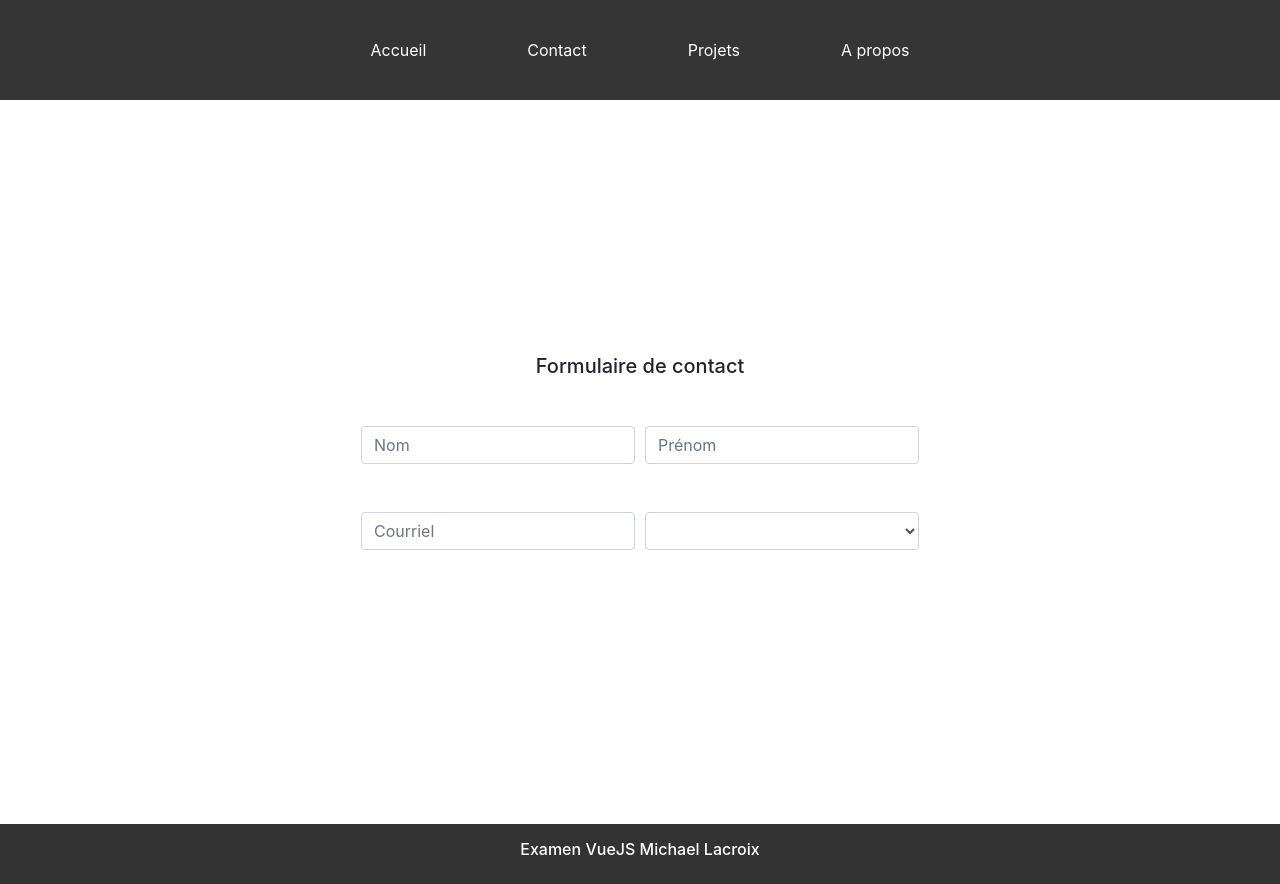
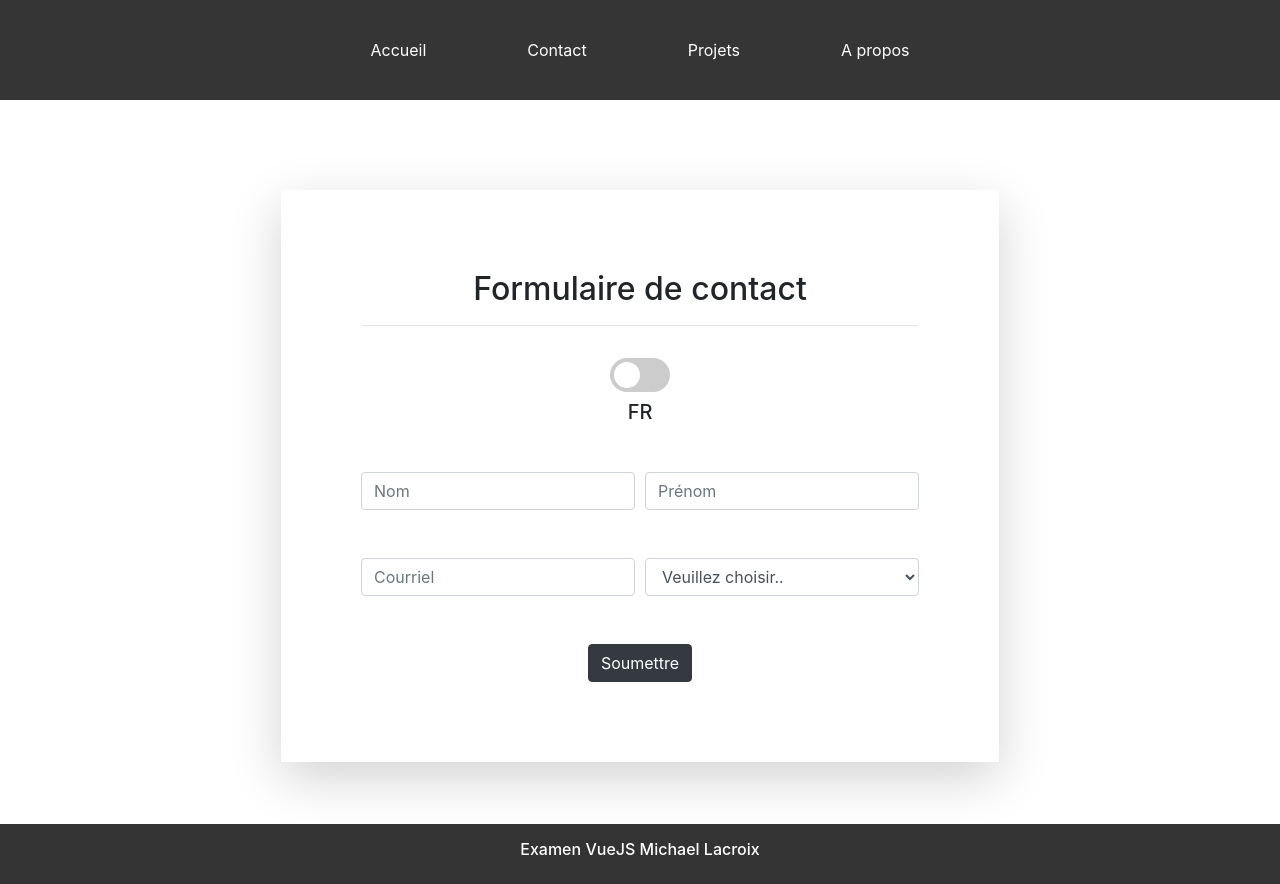
Before and after one commit to mlcoding111/1017examen2michael, a Vue app: page /contact in a window 1280 px wide. Built offline with nearby package versions, Linux system fonts and the light colour scheme.

Commit message:
Mon mixin translate

```diff
--- a/src/components/HomeLoggedIn.vue
+++ b/src/components/HomeLoggedIn.vue
@@ -1,7 +1,13 @@
 <template>
   <div class="container content" id="homeContent">
+    <div class="row">
+      <div class="col-12 d-flex justify-content-center mb-5">
+          <img src="../assets/MLWeb_black.png">
+      </div>
+    </div>
+
     <!-- First row -->
-    <div class="row">
+    <div class="row mt-5">
       <div class="col-6">
         <div class="card">
           <div class="card-body">
@@ -72,7 +78,7 @@ export default {
   color: white;
 }
 #homeContent{
-  margin-top: 7%;
+  margin-top: 5%;
 }
 
 .card{
--- a/src/components/HomeNotLogged.vue
+++ b/src/components/HomeNotLogged.vue
@@ -1,5 +1,10 @@
 <template>
-    <h1>I am not logged</h1>
+<div class="row mt-5">
+    <div class="col-12 d-flex justify-content-center align-items-center">
+        <h3>Please login before loading this page.</h3>
+    </div>
+</div>
+
 </template>
 
 <script>
--- a/src/components/Projet.vue
+++ b/src/components/Projet.vue
@@ -9,8 +9,7 @@
              <hr>
              <h5 class="card-title">{{project.titre}}</h5>
             <p class="card-text">
-              Some quick example text to build on the card title and make up the
-              bulk of the card's content.
+              {{project.description}}
             </p>
             <a :href="project.url" target="_blank"><button type="button" class="btn btn-danger">Visiter le site</button></a>
           </div>
--- a/src/components/layout/Header.vue
+++ b/src/components/layout/Header.vue
@@ -34,10 +34,13 @@
 </template>
 
 <script>
+import { TRANSLATIONS } from "../../mixins/translateMixin";
 export default {
+    mixins: [TRANSLATIONS],
     name: "Header",
     data(){
       return{
+        locale: "fr",
         menu: [
           {
             id: 0,
--- /dev/null
+++ b/src/mixins/translateMixin.js
@@ -0,0 +1,90 @@
+
+
+export const TRANSLATIONS = {
+    methods: {
+        translate(){
+            if(this.locale == "EN"){
+                this.placeholder = this.en[0].placeholder;
+                this.form = this.en[0].form;
+            }else{
+                this.placeholder = this.fr[0].placeholder;
+                this.form = this.fr[0].form;
+            }
+        }
+    },
+    data(){
+        return{
+            en: [
+                {
+                    placeholder: {
+                        firstName: "FirstName",
+                        lastName: "LastName",
+                        email: "Mail",
+                    },
+                    form: {
+                        titre: "Contact form",
+                        nom: "",
+                        prenom: "",
+                        courriel: "",
+                        categories: ["Please choose.." , "Support", "Feedback", "Bug"],
+                        btnTxt: "Submit"
+                    }
+                }
+            ],
+            fr: [
+                {
+                    placeholder: {
+                        firstName: "Prénom",
+                        lastName: "Nom",
+                        email: "Courriel"
+                    },
+                    form: {
+                        titre: "Formulaire de contact",
+                        nom: "",
+                        prenom: "",
+                        courriel: "",
+                        categories: ["Veuillez choisir..", "Soutien", "Commentaire", "Erreur"],
+                        btnTxt: "Soumettre"
+                    }
+                }
+            ],
+        }
+    },
+    created(){
+        this.translate();
+     },
+
+};
+
+
+
+// export const TRANSLATIONS = {
+//     methods: {
+//         translate(key){
+//             return TRANSLATIONS[this.$root.locale][key];
+//         }
+//     },
+//     data(){
+//         return{
+//             en: {
+//                 firstName: "Firstname",
+//                 lastName: "Lastname",
+//                 email: "Mail",
+//             },
+//             fr: {
+//                 firstName: "Prénom",
+//                 lastName: "Nom",
+//                 email: "Courriel"
+//             }
+//         }
+//     },
+//     created(){
+//         if(this.locale === "en"){
+//             this.placeholder = this.en;
+//         }else{
+//             this.placeholder = this.fr;
+//         }
+//         console.log(Object.keys(this.placeholder).filter(item => item === "lastName"))
+//      },
+
+// };
--- a/src/views/About.vue
+++ b/src/views/About.vue
@@ -11,5 +11,6 @@ export default {
 <style scoped>
   p{
     text-align: center;
+    margin-top: 15%;
   }
 </style>
--- a/src/views/Contact.vue
+++ b/src/views/Contact.vue
@@ -2,52 +2,167 @@
   <div
     class="container-fluid contact-wrapper d-flex justify-content-center align-items-center"
   >
-    <form>
-       <h5>Formulaire de contact</h5>
+    <!-- Rounded switch -->
+    <form class="shadow-lg">
+      <h2>{{ form.titre }}</h2>
+      <hr>
+      <!-- Rounded switch -->
+      <label class="switch mt-3" >
+        <input type="checkbox" v-on:click="toggleLanguage(), translate()"/>
+        <span class="slider round"></span>
+      </label>
+      <h5>{{ locale }}</h5>
+      <div></div>
       <div class="form-row my-5">
         <div class="col">
-          <input type="text" class="form-control" placeholder="Nom" v-model="form.nom" />
+          <input
+            type="text"
+            class="form-control"
+            :placeholder="placeholder.lastName"
+            v-model="form.nom"
+          />
         </div>
         <div class="col">
-          <input type="text" class="form-control" placeholder="Prénom" v-model="form.prenom"/>
+          <input
+            type="text"
+            class="form-control"
+            :placeholder="placeholder.firstName"
+            v-model="form.prenom"
+          />
         </div>
       </div>
       <div class="form-row my-5">
         <div class="col">
-          <input type="email" class="form-control" placeholder="Courriel" v-model="form.courriel"/>
+          <input
+            type="email"
+            class="form-control"
+            :placeholder="placeholder.email"
+            v-model="form.courriel"
+          />
         </div>
         <div class="col">
-          <select id="inputState" value="sea" class="form-control" v-model="selectedOption">
-              <option v-for="(option, index) in form.categories" v-bind:key="index">
-              {{option}}
-              </option>
+          <select id="inputState" class="form-control">
+            <option
+              v-for="(option, index) in form.categories"
+              v-bind:key="index"
+            >
+              {{ option }}
+            </option>
           </select>
         </div>
       </div>
+      <button type="submit" class="btn btn-dark">{{form.btnTxt}}</button>
     </form>
   </div>
 </template>
 
 <script>
+import { TRANSLATIONS } from "../mixins/translateMixin";
 export default {
+  mixins: [TRANSLATIONS],
   name: "Contact",
+  methods: {
+      toggleLanguage() {
+        if(this.locale === "EN"){
+            this.locale = "FR"
+        }else{
+            this.locale = "EN"
+        }
+      },
+  },
   data: function() {
     return {
+      placeholder: {
+        lastName: "Nom",
+        firstName: "Prénom",
+        email: "Courriel",
+      },
       form: {
+        titre: "Formulaire de contact",
         nom: "",
         prenom: "",
         courriel: "",
-        categories: ["Soutien", "Feedback", "Bug"],
+        categories: ["Veuillez choisir..", "Soutien", "Feedback", "Bug"],
+        btnTxt: "Soumettre"
       },
       selectedOption: null,
+      locale: "FR",
     };
   },
 };
 </script>
 
 <style>
+
+
+form{
+  padding: 5rem;
+}
 .contact-wrapper {
   min-height: 90vh;
   text-align: center;
 }
+
+/* The switch - the box around the slider */
+.switch {
+  position: relative;
+  display: inline-block;
+  width: 60px;
+  height: 34px;
+}
+
+/* Hide default HTML checkbox */
+.switch input {
+  opacity: 0;
+  width: 0;
+  height: 0;
+}
+
+/* The slider */
+.slider {
+  position: absolute;
+  cursor: pointer;
+  top: 0;
+  left: 0;
+  right: 0;
+  bottom: 0;
+  background-color: #ccc;
+  -webkit-transition: 0.4s;
+  transition: 0.4s;
+}
+
+.slider:before {
+  position: absolute;
+  content: "";
+  height: 26px;
+  width: 26px;
+  left: 4px;
+  bottom: 4px;
+  background-color: white;
+  -webkit-transition: 0.4s;
+  transition: 0.4s;
+}
+
+input:checked + .slider {
+  background-color: #2196f3;
+}
+
+input:focus + .slider {
+  box-shadow: 0 0 1px #2196f3;
+}
+
+input:checked + .slider:before {
+  -webkit-transform: translateX(26px);
+  -ms-transform: translateX(26px);
+  transform: translateX(26px);
+}
+
+/* Rounded sliders */
+.slider.round {
+  border-radius: 34px;
+}
+
+.slider.round:before {
+  border-radius: 50%;
+}
 </style>
--- a/src/views/Projets.vue
+++ b/src/views/Projets.vue
@@ -25,18 +25,21 @@ export default {
           url: "http://leplana.ca",
           titre: "Plan A",
           imgSrc: "https://i.imgur.com/US6I3hB.jpg",
+          description: "Site web d'une compagnie privé qui offre le service de réparation de téléphone mobile"
         },
         {
           id: 1,
           url: "http://ladeko.ca",
           titre: "Ladeko",
           imgSrc: "https://i.imgur.com/ruYWGlZ.jpg",
+          description: "Site web d'une nouvelle designer qui offre des produits différents faits a la main"
         },
         {
           id: 2,
           url: "http://mlweb.info/#/",
           titre: "Portfolio React",
           imgSrc: "https://wallpaperaccess.com/full/3949076.jpg",
+          description: "Portfolio réalisé avec le framework React"
         },
       ],
     };
```
Also changed, not shown: src/assets/MLWeb_black.png (added).
